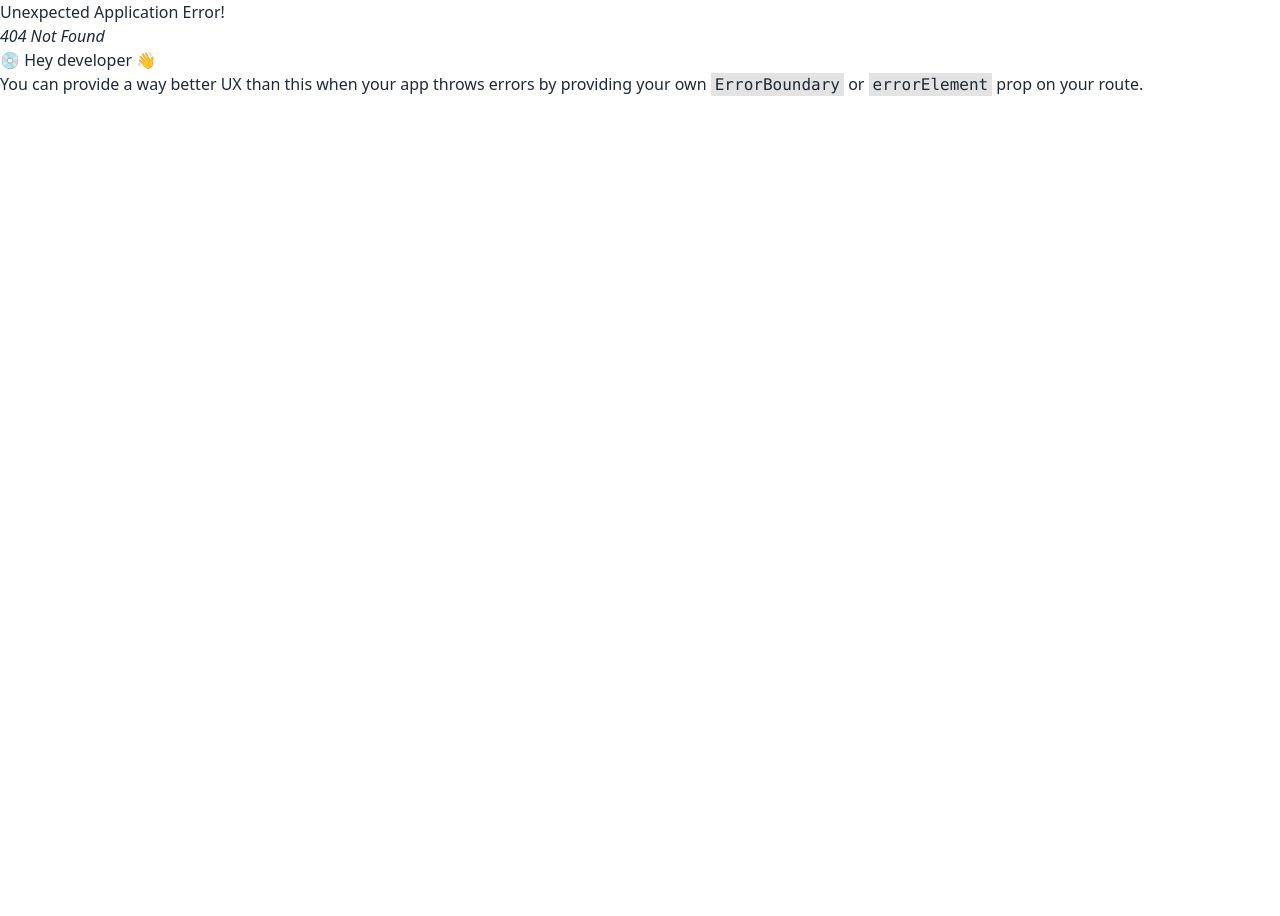
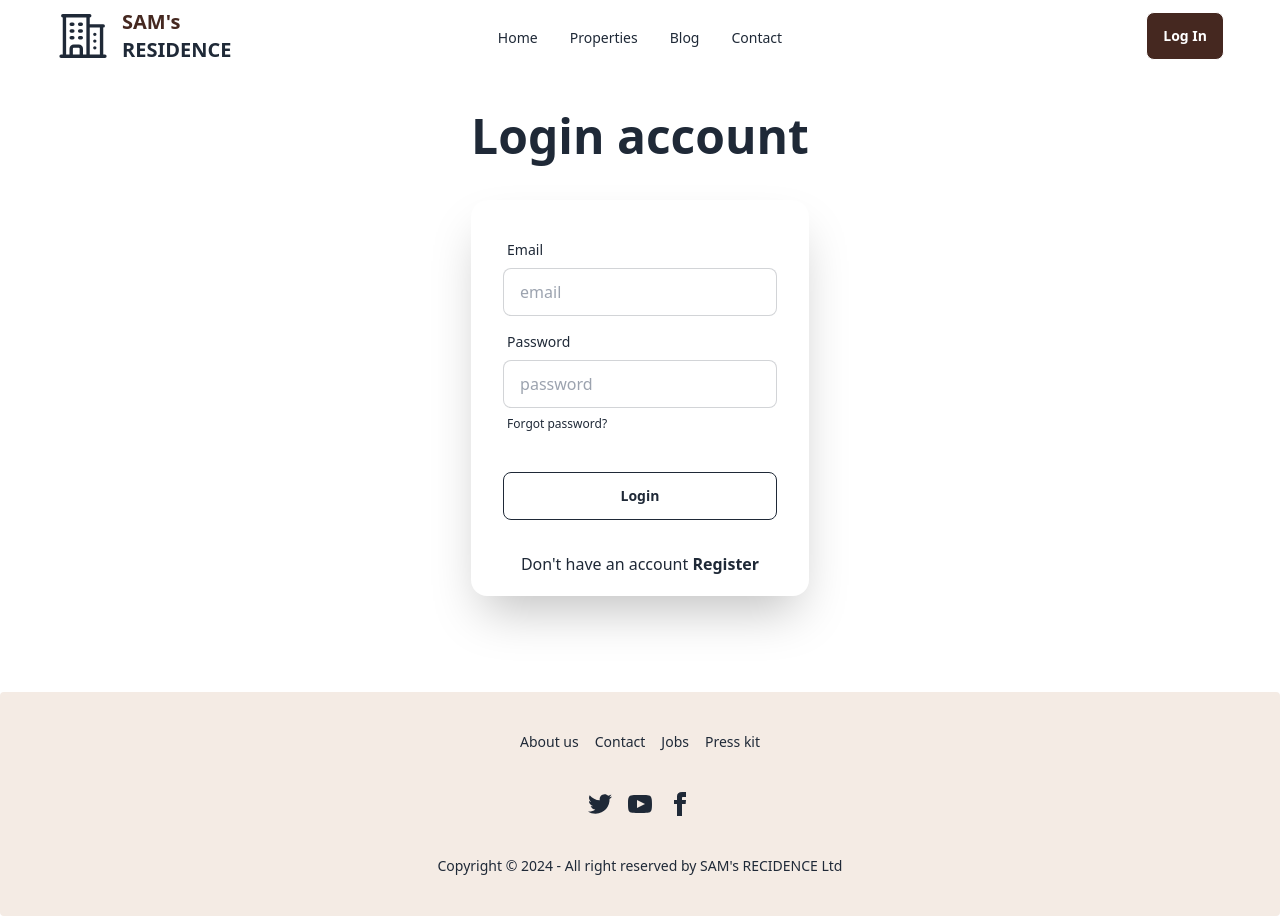
Before and after one commit to samwaseee/Sam-Residence, a React (Vite) app: page /login in a window 1280 px wide. Before the commit this address had no page. Before the commit the page ends 800 px from the top, so only its background shows below. Built offline with nearby package versions, Linux system fonts and the light colour scheme; no server answers.

Commit message:
LogIN and Reg functionality with email added

```diff
--- a/package.json
+++ b/package.json
@@ -12,11 +12,13 @@
   "dependencies": {
     "aos": "^2.3.4",
     "firebase": "^10.11.0",
+    "leaflet": "^1.9.4",
     "localforage": "^1.10.0",
     "match-sorter": "^6.3.4",
     "react": "^18.2.0",
     "react-dom": "^18.2.0",
     "react-icons": "^5.0.1",
+    "react-leaflet": "^4.2.1",
     "react-router-dom": "^6.22.3",
     "sort-by": "^1.2.0",
     "swiper": "^11.1.1"
--- /dev/null
+++ b/src/Provider/AuthProvider.jsx
@@ -0,0 +1,54 @@
+import { createContext, useEffect, useState } from "react";
+import { createUserWithEmailAndPassword, getAuth, onAuthStateChanged, signInWithEmailAndPassword, signOut } from "firebase/auth";
+import app from "../firebase/firebase.config";
+
+export const AuthContext = createContext(null);
+
+const auth = getAuth(app);
+
+const AuthProvider = ({ children }) => {
+    const [user, setUser] = useState(null);
+    const [loading, setLoading] = useState(true);
+
+    const createUser = (email, password) => {
+        setLoading(true);
+        return createUserWithEmailAndPassword(auth, email, password);
+    }
+
+    const signIn = (email, password) => {
+        setLoading(true);
+        return signInWithEmailAndPassword(auth, email, password);
+    }
+
+    const logOut = () => {
+        setLoading(true);
+        return signOut(auth);
+    }
+
+    useEffect(() => {
+        const unSubscribe = onAuthStateChanged(auth, currentUser => {
+            console.log('user in the auth state changed', currentUser);
+            setUser(currentUser);
+            setLoading(false);
+        });
+        return () => {
+            unSubscribe();
+        }
+    }, [])
+
+    const authInfo = {
+        user,
+        loading,
+        createUser,
+        signIn,
+        logOut
+    }
+
+    return (
+        <AuthContext.Provider value={authInfo}>
+            {children}
+        </AuthContext.Provider>
+    );
+};
+
+export default AuthProvider;
--- /dev/null
+++ b/src/authentication/Login.jsx
@@ -0,0 +1,67 @@
+import { useContext } from 'react';
+import { Link, useLocation, useNavigate } from 'react-router-dom';
+import { AuthContext } from '../Provider/AuthProvider';
+
+const Login = () => {
+
+    const { signIn } = useContext(AuthContext)
+
+    const location = useLocation();
+    const navigate = useNavigate();
+
+    console.log(location);
+
+    const handleLogin = e => {
+        e.preventDefault();
+        const form = new FormData(e.currentTarget);
+
+        const email = form.get('email');
+        const password = form.get('password');
+
+        console.log(email, password);
+
+        signIn(email, password)
+            .then(result => {
+                console.log(result.user);
+
+                navigate(location?.state ? location.state : '/');
+            })
+            .catch(error => {
+                console.log(error);
+            })
+    }
+
+    return (
+        <div className="hero">
+            <div className="">
+                <div className="text-center lg:text-left">
+                    <h1 className="text-5xl font-bold my-10">Login account</h1></div>
+                <div className="card shrink-0 w-full max-w-sm shadow-2xl bg-base-100">
+                    <form onSubmit={handleLogin} className="card-body">
+                        <div className="form-control">
+                            <label className="label">
+                                <span className="label-text">Email</span>
+                            </label>
+                            <input type="email" required name='email' placeholder="email" className="input input-bordered" required />
+                        </div>
+                        <div className="form-control">
+                            <label className="label">
+                                <span className="label-text">Password</span>
+                            </label>
+                            <input type="password" required name='password' placeholder="password" className="input input-bordered" required />
+                            <label className="label">
+                                <Link><p href="#" className="label-text-alt link link-hover">Forgot password?</p></Link>
+                            </label>
+                        </div>
+                        <div className="form-control mt-6">
+                            <button className="btn btn-outline">Login</button>
+                        </div>
+                    </form>
+                    <p className='mx-auto pb-5'>Don't have an account <Link to={'/Register'} className='font-bold'>Register</Link> </p>
+                </div>
+            </div>
+        </div>
+    );
+};
+
+export default Login;
--- /dev/null
+++ b/src/authentication/Resister.jsx
@@ -0,0 +1,65 @@
+import { useContext } from "react";
+import { Link } from "react-router-dom";
+import { AuthContext } from "../Provider/AuthProvider";
+
+const Resister = () => {
+
+    const {createUser} = useContext(AuthContext)
+
+    const handleReg = e =>{
+        e.preventDefault();
+        const form = new FormData(e.currentTarget);
+
+        const name = form.get('name');
+        const email = form.get('email');
+        const password = form.get('password');
+
+        console.log(name,email,password);
+
+        createUser(email,password)
+        .then(result =>{
+            console.log(result.user)
+        })
+        .catch(error=>{
+            console.log(error)
+        })
+
+    }
+
+    return (
+        <div className="hero">
+            <div className="">
+                <div className="text-center lg:text-left">
+                    <h1 className="text-5xl font-bold my-10">Register now!</h1></div>
+                <div className="card shrink-0 w-full max-w-sm shadow-2xl bg-base-100">
+                    <form onSubmit={handleReg} className="card-body">
+                        <div className="form-control">
+                            <label className="label">
+                                <span className="label-text"></span>
+                            </label>
+                            <input type="text" required name='name' placeholder="Your Name" className="input input-bordered" />
+                        </div>
+                        <div className="form-control">
+                            <label className="label">
+                                <span className="label-text"></span>
+                            </label>
+                            <input type="email" required name='email' placeholder="Your email" className="input input-bordered" />
+                        </div>
+                        <div className="form-control">
+                            <label className="label">
+                                <span className="label-text"></span>
+                            </label>
+                            <input type="password" required name='password' placeholder="password" className="input input-bordered"/>
+                        </div>
+                        <div className="form-control mt-6">
+                            <button className="btn btn-outline">Register</button>
+                        </div>
+                    </form>
+                    <p className='mx-auto pb-5'>Already have an account <Link to={'/login'} className='font-bold'>Log In</Link> </p>
+                </div>
+            </div>
+        </div>
+    );
+};
+
+export default Resister;
--- a/src/firebase/firebase.config.js
+++ b/src/firebase/firebase.config.js
@@ -4,13 +4,14 @@ import { initializeApp } from "firebase/app";
 // https://firebase.google.com/docs/web/setup#available-libraries
 
 // Your web app's Firebase configuration
+
 const firebaseConfig = {
-  apiKey: "AIzaSyCQUmEMxrTA8oUoj6v-YepM1kl53cgq-Fs",
-  authDomain: "assignment-9-3c4cb.firebaseapp.com",
-  projectId: "assignment-9-3c4cb",
-  storageBucket: "assignment-9-3c4cb.appspot.com",
-  messagingSenderId: "949165743848",
-  appId: "1:949165743848:web:0a5e589f2ecc474c79335d"
+  apiKey: import.meta.env.VITE_APIKEY,
+  authDomain: import.meta.env.VITE_AUTHDOMAIN,
+  projectId: import.meta.env.VITE_PROJECTID,
+  storageBucket: import.meta.env.VITE_STORAGEBUCKET,
+  messagingSenderId: import.meta.env.VITE_MESSAGINGSENDERID,
+  appId: import.meta.env.VITE_APPID
 };
 
 // Initialize Firebase
--- a/src/layout/components/EstateDetails.jsx
+++ b/src/layout/components/EstateDetails.jsx
@@ -3,6 +3,7 @@ import { FaInstagram, FaLocationDot } from "react-icons/fa6";
 import { IoBedOutline } from "react-icons/io5";
 import { LuBath, LuPhone } from "react-icons/lu";
 import { useLoaderData, useParams } from "react-router-dom";
+
 
 const EstateDetails = () => {
     const properties = useLoaderData();
@@ -14,7 +15,7 @@ const EstateDetails = () => {
 
     const { estate_id, image, area, bathrooms, bed_rooms, description, estate_title, owner, facilities, furnished, location, owner_name, price, segment_name, status } = property;
 
-    console.log(estate_id, property);
+    console.log(propId, property);
 
     return (
         <div>
@@ -27,7 +28,8 @@ const EstateDetails = () => {
                     }
                     <div className='badge flex gap-2 p-4 text-xl'> <FaLocationDot></FaLocationDot> {location}</div>
                 </div>
-                <h2 className="card-title font-merri">
+                <p className="text-3xl font-semibold mb-7">{price} $</p>
+                <h2 className="card-title font-merri text-4xl">
                     {estate_title}
                 </h2>
                 <p className="font-bold text-xl">Overview</p>
--- a/src/layout/components/Navbar.jsx
+++ b/src/layout/components/Navbar.jsx
@@ -1,7 +1,17 @@
-import { NavLink } from "react-router-dom";
+import { Link, NavLink } from "react-router-dom";
 import { HiOutlineBuildingOffice2 } from "react-icons/hi2";
+import { useContext } from "react";
+import { AuthContext } from "../../Provider/AuthProvider";
 
 const Navbar = () => {
+
+    const { user,logOut } = useContext(AuthContext);
+
+    const handleSignout = () =>{
+        logOut()
+        .then ()
+        .catch()
+    }
 
     const links = <>
         <li><NavLink to="/" className="rounded-sm" style={({ isActive, isTransitioning }) => {
@@ -44,7 +54,7 @@ const Navbar = () => {
 
 
     return (
-        <nav  className='max-w-[92.5vw] mx-auto'>
+        <nav className='max-w-[92.5vw] mx-auto'>
             <div className="navbar bg-base-100">
                 <div className="navbar-start">
                     <div className="dropdown">
@@ -55,7 +65,7 @@ const Navbar = () => {
                             {links}
                         </ul>
                     </div>
-                    <HiOutlineBuildingOffice2 size={54}/>
+                    <HiOutlineBuildingOffice2 size={54} />
                     <a className="sans font-bold text-xl ml-3"><span className="text-[#452820]">SAM's</span> <br />RESIDENCE</a>
                 </div>
                 <div className="navbar-center hidden lg:flex">
@@ -63,8 +73,14 @@ const Navbar = () => {
                         {links}
                     </ul>
                 </div>
+
                 <div className="navbar-end grid md:flex">
-                    <a className="btn btn-outline text-white bg-[#452820]">Log In</a>
+                    {
+                        user ?
+                            <button onClick={handleSignout} className="btn btn-outline text-white bg-[#452820]">Sign Out</button>
+                            :
+                            <Link to={'/login'}><button className="btn btn-outline text-white bg-[#452820]">Log In</button></Link>
+                    }
                 </div>
             </div>
         </nav>
--- a/src/layout/components/Properties.jsx
+++ b/src/layout/components/Properties.jsx
@@ -13,7 +13,7 @@ const Properties = () => {
     }, [])
 
 
-    console.log(properties);
+    // console.log(properties);
 
     return (
         <div className='max-w-[75.5vw] mx-auto'>
--- a/src/layout/components/Property.jsx
+++ b/src/layout/components/Property.jsx
@@ -9,7 +9,7 @@ import { Link } from 'react-router-dom';
 
 const Property = (property) => {
 
-    console.log(property)
+    // console.log(property)
 
     const { estate_id, image, area, bathrooms, bed_rooms, description, estate_title, owner, facilities, furnished, location, owner_name, price, segment_name, status } = property.property;
 
@@ -30,6 +30,7 @@ const Property = (property) => {
                     <h2 className="card-title font-merri">
                         {estate_title}
                     </h2>
+                    <p className='font-medium text-xl'>{price/10}$</p>
                     <p className='text-xs'>{description.substring(0, description.indexOf('.') + 1)}</p>
                     <div>Facilites : {facilities.map(facility => <span className='text-xs'>{facility} </span>)}</div>
 
--- a/src/main.jsx
+++ b/src/main.jsx
@@ -3,9 +3,12 @@ import ReactDOM from 'react-dom/client'
 import './index.css'
 import { RouterProvider } from 'react-router-dom'
 import router from './routers/Routes.jsx'
+import AuthProvider from './Provider/AuthProvider.jsx'
 
 ReactDOM.createRoot(document.getElementById('root')).render(
   <React.StrictMode>
-    <RouterProvider router={router}></RouterProvider>
+    <AuthProvider>
+      <RouterProvider router={router}></RouterProvider>
+    </AuthProvider>
   </React.StrictMode>,
 )
--- /dev/null
+++ b/src/routers/PrivateRoute.jsx
@@ -0,0 +1,27 @@
+import {useContext } from "react";
+import { AuthContext } from "../Provider/AuthProvider";
+import { Navigate, useLocation } from "react-router-dom";
+
+const PrivateRoute = ({children}) => {
+
+    const {user,loading} = useContext(AuthContext);
+    const location = useLocation();
+
+    // console.log('private',location);
+
+    if(loading){
+        return <div className="text-center my-52">
+            <span className="loading loading-spinner loading-lg"></span>
+        </div>
+    }
+
+    if (user){
+        return children;
+    }
+
+    return (
+        <Navigate state={location.pathname} to= "/login"></Navigate>
+    );
+};
+
+export default PrivateRoute;
--- a/src/routers/Routes.jsx
+++ b/src/routers/Routes.jsx
@@ -5,6 +5,9 @@ import Root from "../layout/Root";
 import Home from "../layout/components/Home";
 import Properties from "../layout/components/Properties";
 import EstateDetails from "../layout/components/EstateDetails";
+import Login from "../authentication/Login";
+import Register from "../authentication/Resister";
+import PrivateRoute from "./PrivateRoute";
 
 const router = createBrowserRouter([
     {
@@ -21,8 +24,16 @@ const router = createBrowserRouter([
         },
         {
           path: '/property/:id',
-          loader: ()=> fetch('Properties.json'),
-          element: <EstateDetails></EstateDetails>
+          loader: ()=> fetch('/Properties.json'),
+          element: <PrivateRoute><EstateDetails></EstateDetails></PrivateRoute>
+        },
+        {
+          path: '/login',
+          element: <Login></Login>
+        },
+        {
+          path: '/register',
+          element: <Register></Register>
         }
     ]
     },
```
Also changed, not shown: 1 other file (tests, documents, lock files or other folders).
